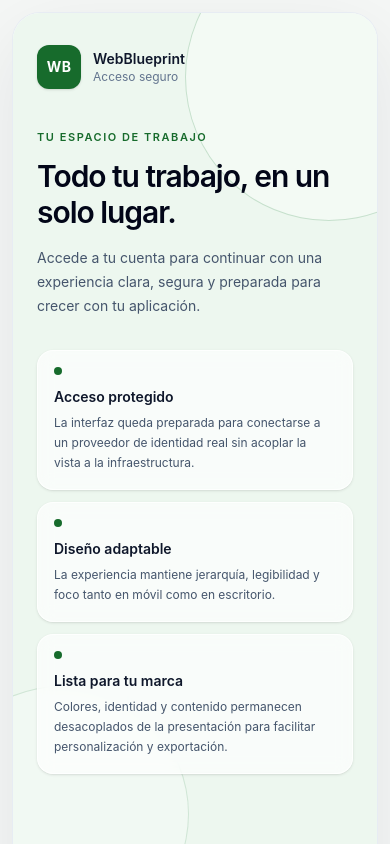
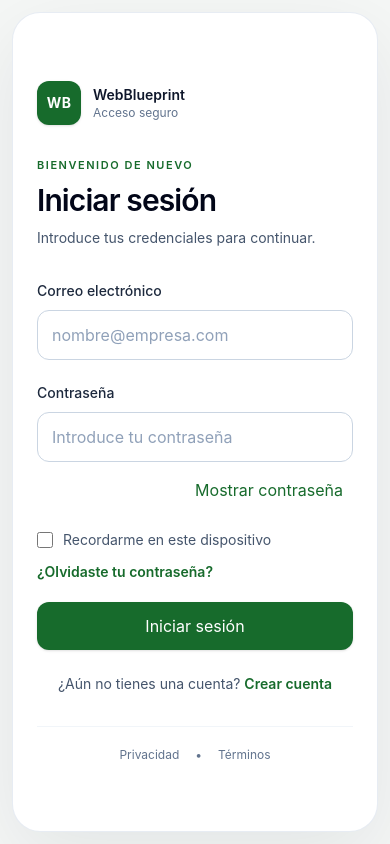
Before and after one commit to LuisHdezE/WebBlueprint, a React (Vite) app: page /authentication/sign-in in a window 390 px wide. Shown: the top 844 px of the page. Built offline with nearby package versions, Linux system fonts and the light colour scheme.

Commit message:
fix: prioritize Sign In form on mobile

```diff
--- a/src/features/authentication/sign-in/presentation/SignInPage.tsx
+++ b/src/features/authentication/sign-in/presentation/SignInPage.tsx
@@ -68,6 +68,24 @@ function clearValidationError(
   return next;
 }
 
+function BrandIdentity({ branding }: { branding: SignInViewDto['branding'] }) {
+  return (
+    <div className="flex items-center gap-3">
+      {branding.logoUrl ? (
+        <img className="size-11 rounded-xl object-contain" src={branding.logoUrl} alt={branding.name} />
+      ) : (
+        <div className="grid size-11 place-items-center rounded-xl bg-[var(--theme-primary)] text-sm font-bold tracking-wide text-[var(--theme-on-primary)] shadow-sm">
+          {branding.mark}
+        </div>
+      )}
+      <div>
+        <p className="text-sm font-semibold text-slate-900">{branding.name}</p>
+        <p className="text-xs text-slate-500">{branding.contextLabel}</p>
+      </div>
+    </div>
+  );
+}
+
 export function SignInPage({ contentProvider, gateway }: SignInPageProps) {
   const view = loadSignInView(contentProvider);
   const [credentials, setCredentials] = useState<SignInCredentialsDto>(initialCredentials);
@@ -117,33 +135,21 @@ export function SignInPage({ contentProvider, gateway }: SignInPageProps) {
   return (
     <main className="min-h-dvh bg-[var(--surface-page)] px-3 py-3 sm:px-5 sm:py-5 lg:px-7 lg:py-7" aria-labelledby="sign-in-title">
       <div className="mx-auto grid min-h-[calc(100dvh-1.5rem)] max-w-[1180px] overflow-hidden rounded-[28px] border border-slate-200/80 bg-white shadow-[0_24px_80px_rgba(15,23,42,0.08)] sm:min-h-[calc(100dvh-2.5rem)] lg:min-h-[calc(100dvh-3.5rem)] lg:grid-cols-[1.04fr_0.96fr]">
-        <section className="relative overflow-hidden border-b border-[var(--theme-primary-muted)] bg-[var(--theme-primary-soft)] px-6 py-8 sm:px-8 sm:py-10 lg:border-b-0 lg:border-r lg:px-10 lg:py-12">
+        <section className="relative hidden overflow-hidden bg-[var(--theme-primary-soft)] px-10 py-12 lg:block lg:border-r lg:border-[var(--theme-primary-muted)]">
           <div className="pointer-events-none absolute -right-24 -top-20 size-72 rounded-full border border-[var(--theme-primary-border)]/60 bg-white/35" aria-hidden="true" />
           <div className="pointer-events-none absolute -bottom-24 -left-20 size-64 rounded-full border border-[var(--theme-primary-border)]/45 bg-white/25" aria-hidden="true" />
 
           <div className="relative flex h-full flex-col">
-            <div className="flex items-center gap-3">
-              {view.branding.logoUrl ? (
-                <img className="size-11 rounded-xl object-contain" src={view.branding.logoUrl} alt={view.branding.name} />
-              ) : (
-                <div className="grid size-11 place-items-center rounded-xl bg-[var(--theme-primary)] text-sm font-bold tracking-wide text-[var(--theme-on-primary)] shadow-sm">
-                  {view.branding.mark}
-                </div>
-              )}
-              <div>
-                <p className="text-sm font-semibold text-slate-900">{view.branding.name}</p>
-                <p className="text-xs text-slate-500">{view.branding.contextLabel}</p>
-              </div>
-            </div>
+            <BrandIdentity branding={view.branding} />
 
-            <div className="relative my-auto max-w-xl py-10 lg:py-16">
+            <div className="relative my-auto max-w-xl py-16">
               <p className="text-[11px] font-semibold uppercase tracking-[0.14em] text-[var(--theme-primary)]">{view.hero.eyebrow}</p>
-              <h1 className="mt-3 max-w-lg text-3xl font-semibold tracking-[-0.035em] text-slate-950 sm:text-4xl lg:text-[2.8rem] lg:leading-[1.08]">
+              <h1 className="mt-3 max-w-lg text-[2.8rem] font-semibold leading-[1.08] tracking-[-0.035em] text-slate-950">
                 {view.hero.title}
               </h1>
-              <p className="mt-4 max-w-lg text-sm leading-6 text-slate-600 sm:text-[15px]">{view.hero.description}</p>
+              <p className="mt-4 max-w-lg text-[15px] leading-6 text-slate-600">{view.hero.description}</p>
 
-              <div className="mt-8 grid gap-3 sm:grid-cols-3 lg:grid-cols-1 xl:grid-cols-3">
+              <div className="mt-8 grid gap-3 lg:grid-cols-1 xl:grid-cols-3">
                 {view.hero.highlights.map((highlight) => (
                   <article key={highlight.id} className="rounded-2xl border border-white/80 bg-white/65 p-4 shadow-sm backdrop-blur-sm">
                     <div className="mb-3 size-2 rounded-full bg-[var(--theme-primary)]" aria-hidden="true" />
@@ -158,6 +164,10 @@ export function SignInPage({ contentProvider, gateway }: SignInPageProps) {
 
         <section className="flex items-center px-6 py-8 sm:px-10 sm:py-10 lg:px-12 xl:px-16">
           <div className="mx-auto w-full max-w-[430px]">
+            <div className="mb-8 lg:hidden">
+              <BrandIdentity branding={view.branding} />
+            </div>
+
             <p className="text-[11px] font-semibold uppercase tracking-[0.14em] text-[var(--theme-primary)]">{view.form.eyebrow}</p>
             <h2 id="sign-in-title" className="mt-2 text-3xl font-semibold tracking-[-0.03em] text-slate-950">
               {view.form.title}
@@ -198,7 +208,7 @@ export function SignInPage({ contentProvider, gateway }: SignInPageProps) {
                 <div className="relative mt-2">
                   <input
                     id="sign-in-password"
-                    className="w-full rounded-xl border border-slate-300 bg-white px-3.5 py-3 pr-24 text-sm text-slate-950 outline-none transition placeholder:text-slate-400 focus:border-[var(--theme-primary)] focus:ring-4 focus:ring-[var(--theme-primary-soft)]"
+                    className="w-full rounded-xl border border-slate-300 bg-white px-3.5 py-3 pr-3.5 text-sm text-slate-950 outline-none transition placeholder:text-slate-400 focus:border-[var(--theme-primary)] focus:ring-4 focus:ring-[var(--theme-primary-soft)] sm:pr-36"
                     type={showPassword ? 'text' : 'password'}
                     autoComplete={view.form.password.autocomplete}
                     placeholder={view.form.password.placeholder}
@@ -211,13 +221,17 @@ export function SignInPage({ contentProvider, gateway }: SignInPageProps) {
                       setSubmissionState('idle');
                     }}
                   />
+                  <div className="mt-2 flex justify-end sm:absolute sm:inset-y-0 sm:right-2.5 sm:mt-0 sm:items-center">
                     <button
-                    className="absolute inset-y-0 right-3 my-auto h-fit rounded-md px-2 py-1 text-xs font-semibold text-[var(--theme-primary)] transition hover:bg-[var(--theme-primary-soft)] focus-visible:outline-none focus-visible:ring-2 focus-visible:ring-[var(--theme-primary)]"
+                      className="min-h-10 rounded-lg px-2.5 py-2 text-xs font-semibold text-[var(--theme-primary)] transition hover:bg-[var(--theme-primary-soft)] focus-visible:outline-none focus-visible:ring-2 focus-visible:ring-[var(--theme-primary)] sm:min-h-0 sm:py-1.5"
                       type="button"
+                      aria-controls="sign-in-password"
+                      aria-pressed={showPassword}
                       onClick={() => setShowPassword((current) => !current)}
                     >
                       {showPassword ? view.form.password.hideLabel : view.form.password.showLabel}
                     </button>
+                  </div>
                 </div>
                 {passwordError ? (
                   <p id="sign-in-password-error" className="mt-1.5 text-xs font-medium text-[var(--semantic-danger)]" role="alert">
```
Lines whose indentation alone changed are shown as unchanged.
